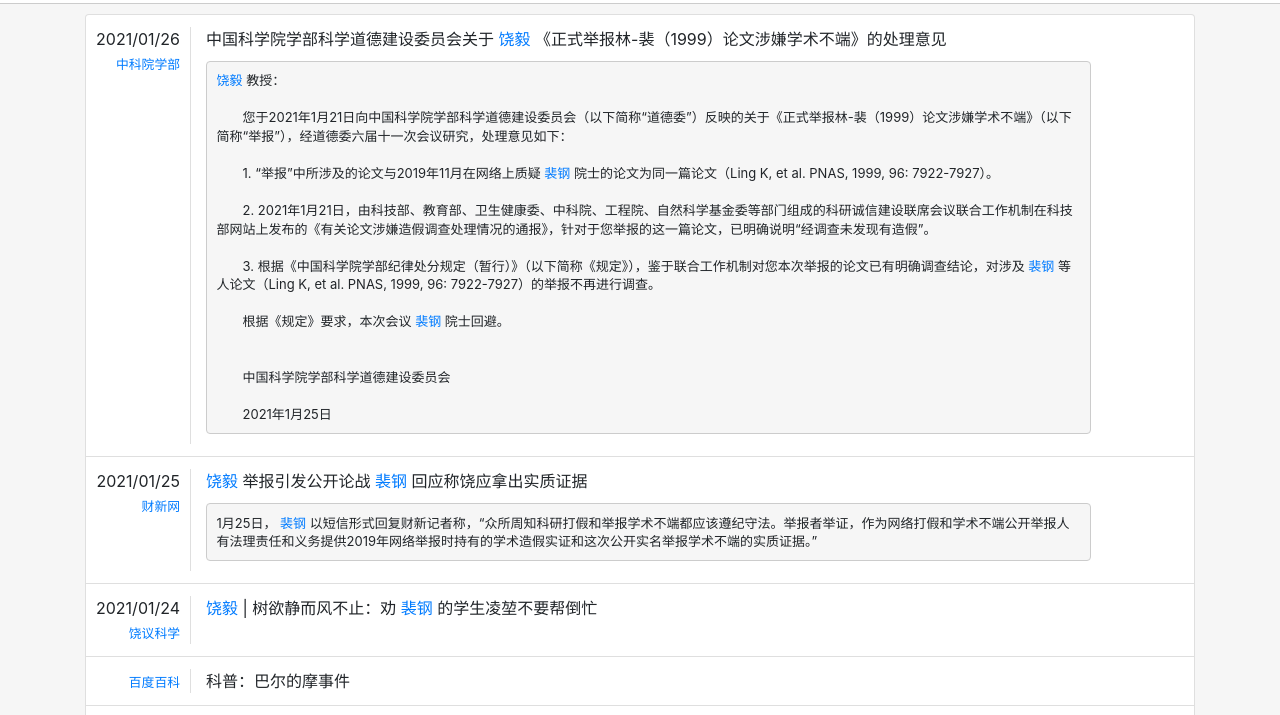
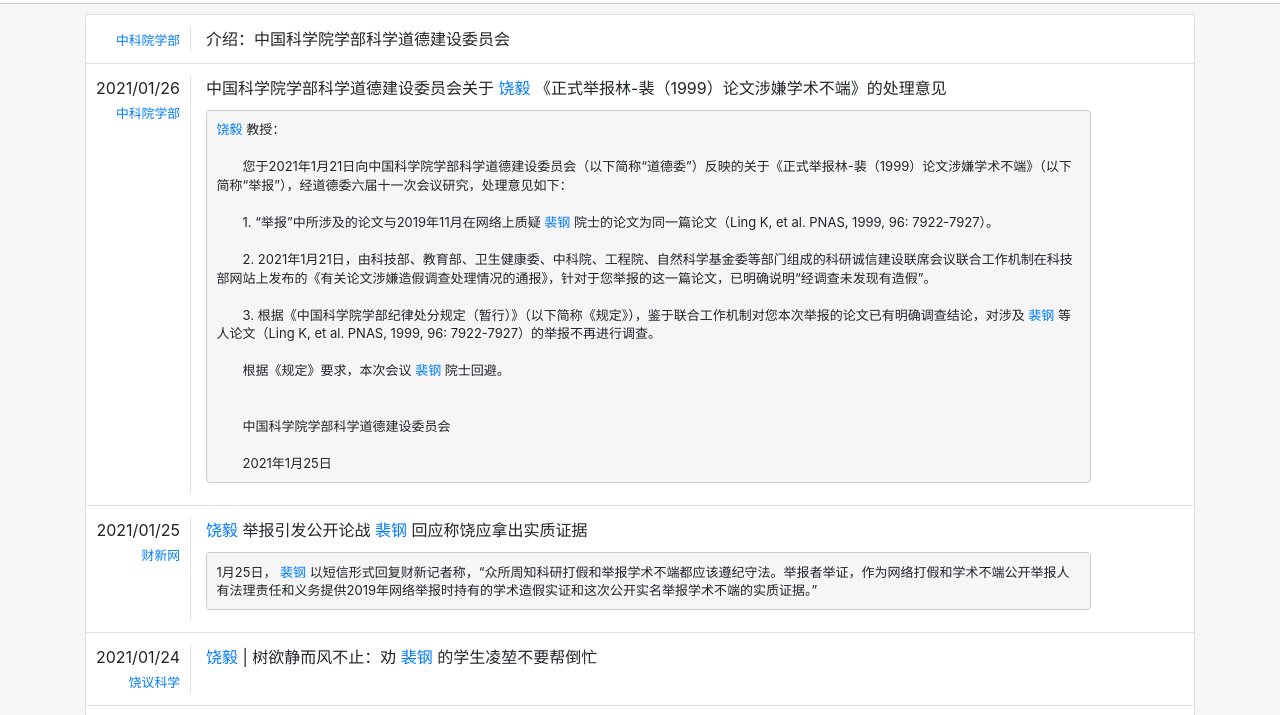
Before and after one commit to tupianwuyong/tupianwuyong, a plain HTML site: page index.html in a window 1280 px wide. Shown: the part 59-774 px from the top of the page. Drawn offline with Linux system fonts and the light colour scheme.

Commit message:
Update index.html

```diff
--- a/index.html
+++ b/index.html
@@ -14,6 +14,15 @@
     </header>
     <div class="container">
         <ul class="list-group timeline">
+            <li class="list-group-item">
+                <div class="row">
+                    <div class="col-12 col-md-2 time">
+                        <a class="small" href="http://casad.cas.cn/xbjs/zzjg/xbkxddjswyh_124263/" target="_blank">中科院学部</a>
+                    </div>
+                    <div class="col-md-10 content">介绍：中国科学院学部科学道德建设委员会
+                    </div>
+                </div>
+            </li>
             <li class="list-group-item">
                 <div class="row">
                     <div class="col-12 col-md-2 time">2021/01/26
```
